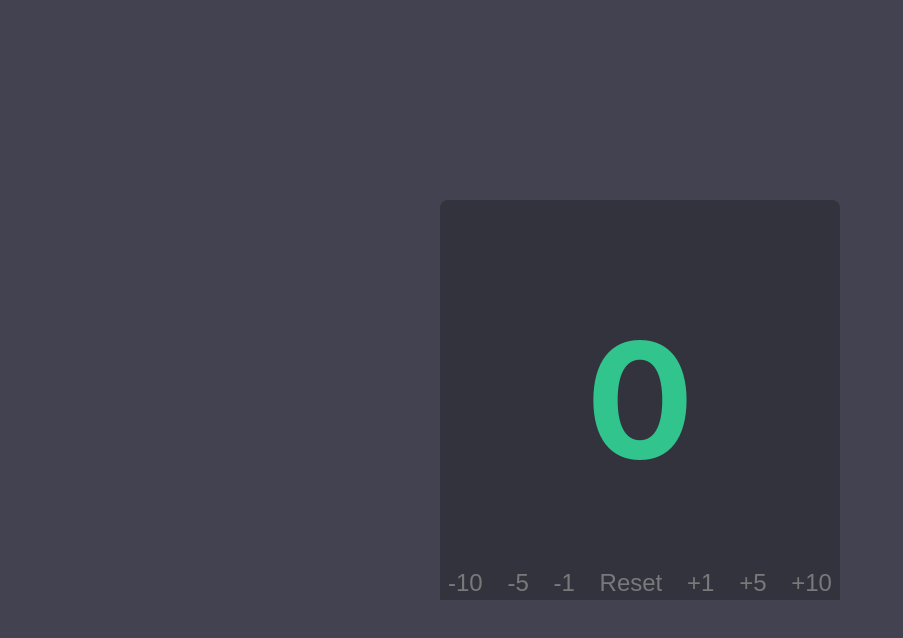
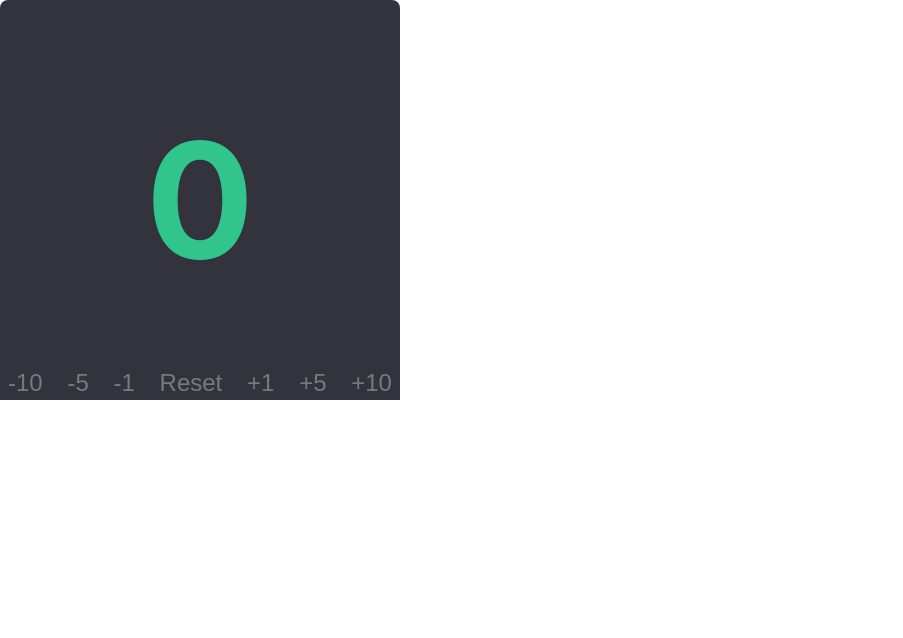
Before and after one commit to dvstefanov/Tally-Counter, a React (Vite) app: page / in a window 1280 px wide. Shown: the top 638 px of the page, without its empty margins (0-903 px from the left). Built offline with nearby package versions, Linux system fonts and the light colour scheme.

Commit message:
Add css variables and base header component

```diff
--- a/src/App.css
+++ b/src/App.css
@@ -1,6 +1,9 @@
-#root {
-  max-width: 1280px;
-  margin: 0 auto;
-  padding: 2rem;
-  text-align: center;
+.App {
+    width: 100vw;
+    height: 100vh;
+    display: flex;
+    flex-direction: column;
+    justify-content: center;
+    align-items: center;
+    background-color: var(--background-color);
 }
--- a/src/components/Counter/Counter.module.css
+++ b/src/components/Counter/Counter.module.css
@@ -1,5 +1,5 @@
 .counter {
-    background-color: #33333D;
+    background-color: var(--foreground-color);
     width: 400px;
     height: 400px;
     border-top-left-radius: 8px;
@@ -21,7 +21,7 @@
 }
 
 .btns-wrapper button {
-    color: #79797b;
+    color: var(--btn-text-color);
     font-size: 1.5rem;
     background-color: transparent;
     border: none;
@@ -30,13 +30,13 @@
 
 .counter-value {
     font-size: 10rem;
-    color: #31C48D;
+    color: var(--primary-text-color);
     font-weight: 700;
 }
 
 @media (hover: hover) {
     .btns-wrapper button:hover {
-        color: #31C48D;
-        outline: 1px solid #31C48D;
+        color: var(--primary-text-color);
+        outline: 1px solid var(--primary-text-color);
     }
 }
--- a/src/index.css
+++ b/src/index.css
@@ -5,7 +5,10 @@
 
     color-scheme: light dark;
     color: rgba(255, 255, 255, 0.87);
-  background-color: #424250;
+    --background-color: #424250;
+    --foreground-color: #33333D;
+    --primary-text-color: #31C48D;
+    --btn-text-color: #79797b;
 
     font-synthesis: none;
     text-rendering: optimizeLegibility;
@@ -13,24 +16,18 @@
     -moz-osx-font-smoothing: grayscale;
 }
 
-a {
-  font-weight: 500;
-  color: #646cff;
-  text-decoration: inherit;
+[data-theme='light'] {
+    --background-color: rgb(255, 255, 255);
 }
-a:hover {
-  color: #535bf2;
+
+*,
+*::after,
+*::before {
+    box-sizing: border-box;
 }
 
 body {
     margin: 0;
-  display: flex;
-  place-items: center;
     min-width: 320px;
     min-height: 100vh;
 }
-
-h1 {
-  font-size: 3.2em;
-  line-height: 1.1;
-}
```
Also changed, not shown: src/components/Header/Header.jsx (added, +7 -0 lines). Lines whose indentation alone changed are shown as unchanged.
